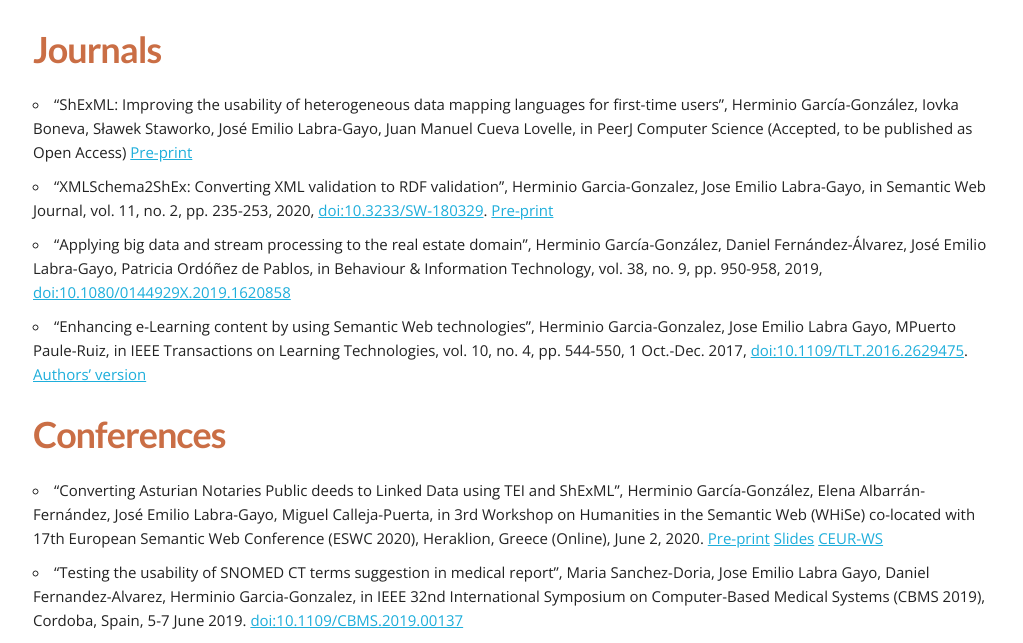
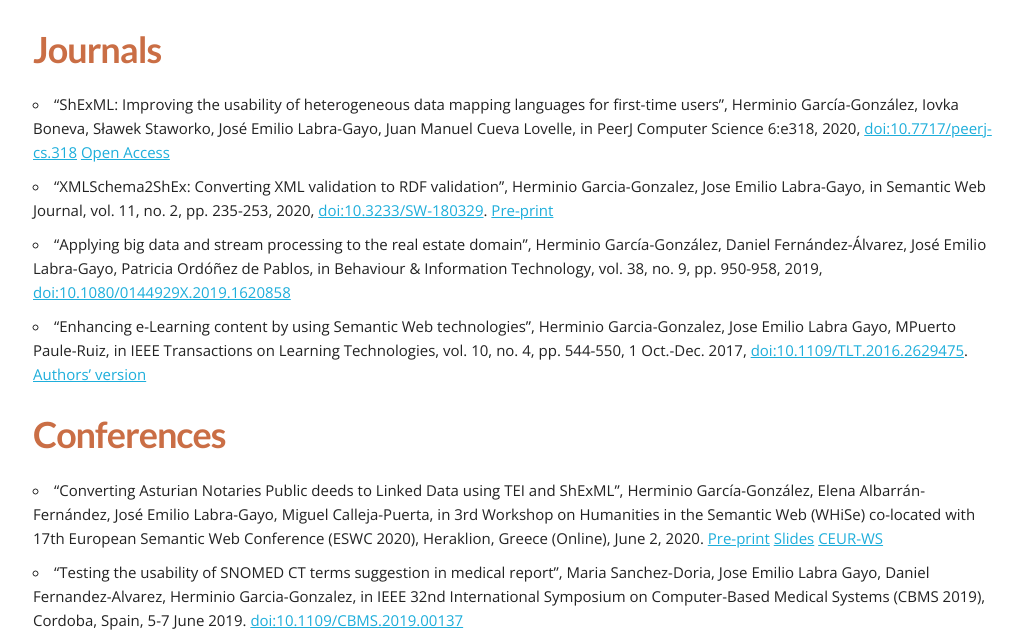
Before and after one commit to herminiogg/herminiogg.github.io, a Jekyll site: the page built from research/index.md, in a window 1280 px wide and 900 px high, cut to the strip 257-900 px from the top of the window. Shown: the whole strip, without its empty margins (127-1150 px from the left). Built offline with Jekyll 4.4.1, drawn with Linux system fonts in a browser that asks for light colours.

Commit message:
Changed link to ShExML paper

```diff
--- a/research/index.md
+++ b/research/index.md
@@ -6,7 +6,7 @@ lang: en
 ---
 
 ### Journals
-* "ShExML: Improving the usability of heterogeneous data mapping languages for first-time users", Herminio García-González, Iovka Boneva, Sławek Staworko, José Emilio Labra-Gayo, Juan Manuel Cueva Lovelle, in PeerJ Computer Science (Accepted, to be published as Open Access) [Pre-print](../../research/papers/shexml-preprint.pdf)
+* "ShExML: Improving the usability of heterogeneous data mapping languages for first-time users", Herminio García-González, Iovka Boneva, Sławek Staworko, José Emilio Labra-Gayo, Juan Manuel Cueva Lovelle, in PeerJ Computer Science 6:e318, 2020, [doi:10.7717/peerj-cs.318](https://doi.org/10.7717/peerj-cs.318) [Open Access](https://peerj.com/articles/cs-318.pdf)
 * "XMLSchema2ShEx: Converting XML validation to RDF validation", Herminio Garcia-Gonzalez, Jose Emilio Labra-Gayo, in Semantic Web Journal, vol. 11, no. 2, pp. 235-253, 2020, [doi:10.3233/SW-180329](https://dx.doi.org/10.3233/SW-180329). [Pre-print](http://www.semantic-web-journal.net/system/files/swj1824.pdf)
 * "Applying big data and stream processing to the real estate domain", Herminio García-González, Daniel Fernández-Álvarez, José Emilio Labra-Gayo, Patricia Ordóñez de Pablos, in Behaviour & Information Technology, vol. 38, no. 9, pp. 950-958, 2019, [doi:10.1080/0144929X.2019.1620858](https://dx.doi.org/10.1080/0144929X.2019.1620858)
 * "Enhancing e-Learning content by using Semantic Web technologies", Herminio Garcia-Gonzalez, Jose Emilio Labra Gayo, MPuerto Paule-Ruiz, in IEEE Transactions on Learning Technologies, vol. 10, no. 4, pp. 544-550, 1 Oct.-Dec. 2017, [doi:10.1109/TLT.2016.2629475](https://dx.doi.org/10.1109/TLT.2016.2629475). [Authors' version](../../research/papers/LODLearning Authors' version.pdf)
```
Also changed, not shown: es/research/index.md (+1 -1 lines).
